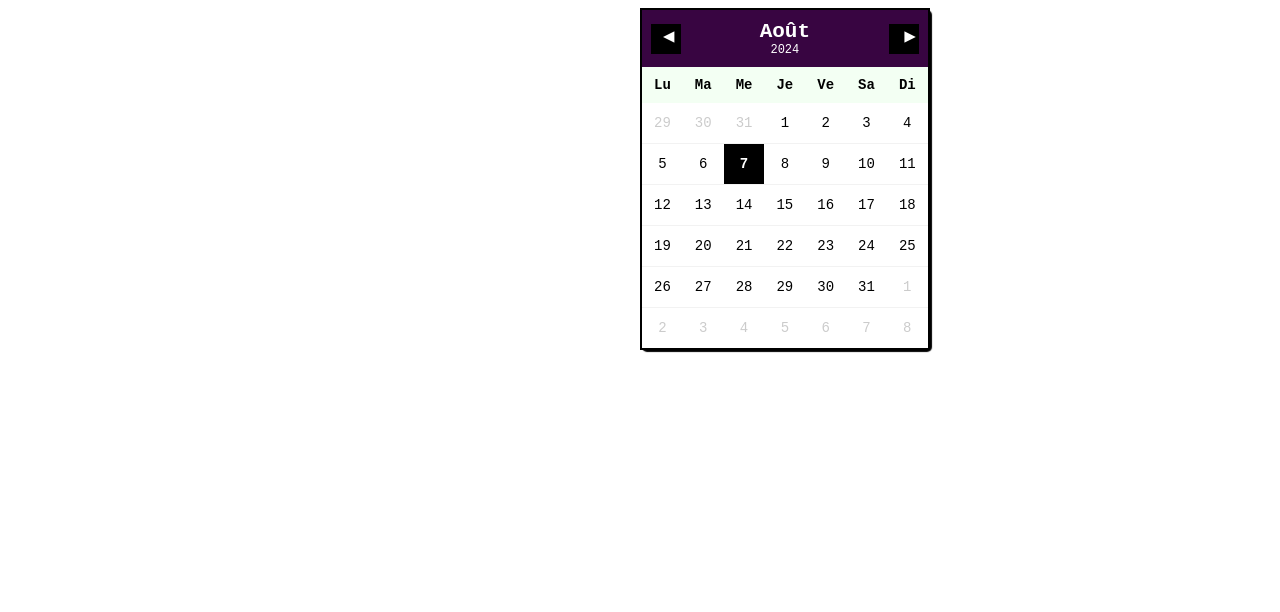
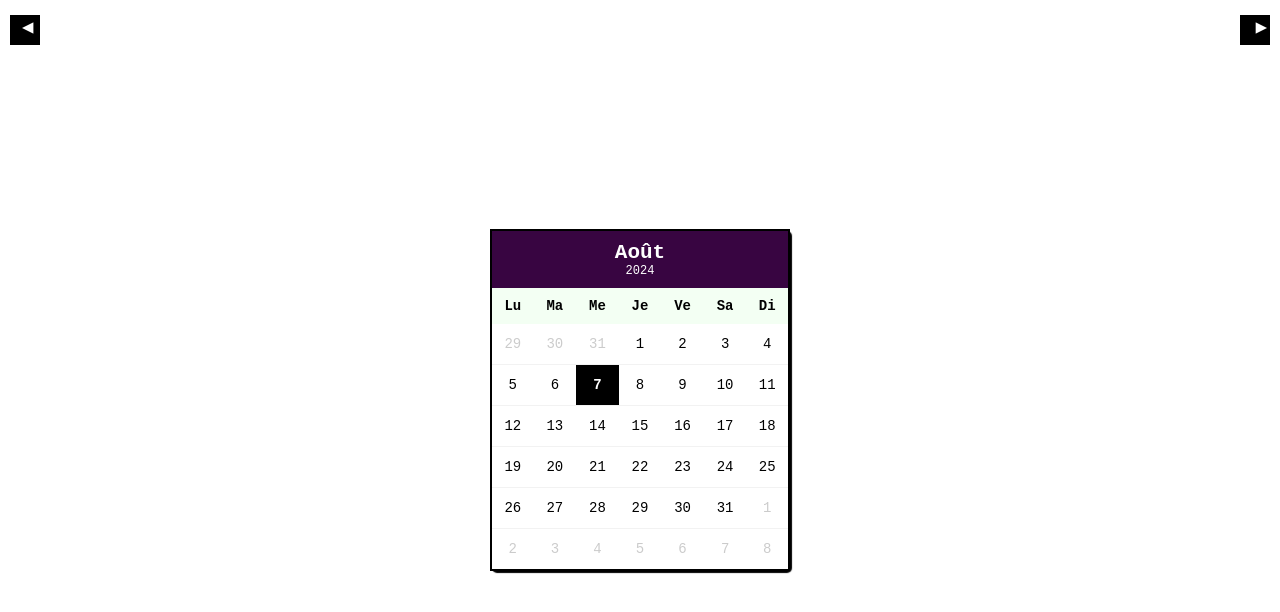
Before and after one commit to nadopotentiel/notion-widgets, a plain HTML site: page index.html in a window 1280 px wide. Drawn offline with Linux system fonts and the light colour scheme.

Commit message:
Update index.html

```diff
--- a/index.html
+++ b/index.html
@@ -10,6 +10,13 @@
     <style>
         body {
             font-family: monospace;
+            margin: 0;
+            padding: 0;
+            display: flex;
+            align-items: center;
+            justify-content: center;
+            height: 100vh;
+            box-sizing: border-box;
         }
 
         .wrapper {
@@ -17,28 +24,35 @@
             align-items: center;
             justify-content: center;
             flex-direction: column;
-            min-height: 100%;
+            width: 100%;
+            height: 100%;
+            box-sizing: border-box;
         }
 
         #calendar {
-            margin: 0 auto;
             font-size: 14px;
+            width: 100%;
+            max-width: 300px; /* Ajuste cette valeur selon tes besoins */
+            margin: auto;
+            box-sizing: border-box;
         }
 
         table {
             border-collapse: collapse;
             table-layout: fixed;
-            position: absolute;
+            width: 100%;
             background-color: #fff;
             border: 2px solid #000000;
             box-shadow: 2px 2px 1px 0px #000000;
             border-radius: 5px;
+            box-sizing: border-box;
         }
 
         .month {
             background-color: #380541; /* Couleur modifiée */
             color: #fff;
             font-size: 1.5em;
+            padding: 10px;
         }
 
         .year {
@@ -56,6 +70,8 @@
         td, th {
             text-align: center;
             background-color: #fff;
+            padding: 10px;
+            box-sizing: border-box;
         }
 
         th {
@@ -119,8 +135,8 @@
     </div>
     <script>
         var months = [
-            'Janvier', 'Février', 'Mars', 'Avril', 'Mai', 'Juin',
-            'Juillet', 'Août', 'Septembre', 'Octobre', 'Novembre', 'Décembre'
+            'Janvier', 'F&eacute;vrier', 'Mars', 'Avril', 'Mai', 'Juin',
+            'Juillet', 'Ao&ucirc;t', 'Septembre', 'Octobre', 'Novembre', 'D&eacute;cembre'
         ];
 
         var days = [
```
